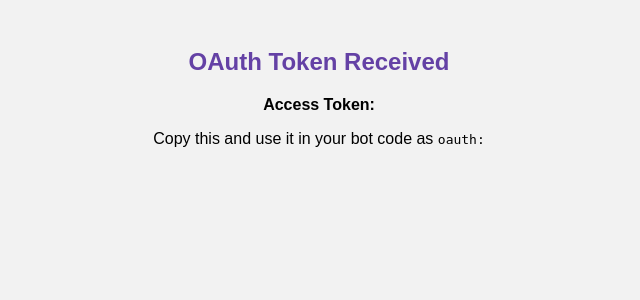
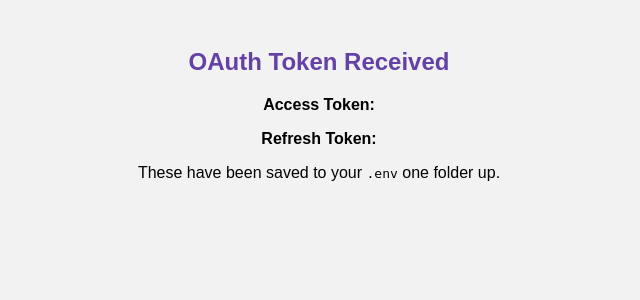
Before and after one commit to Bear-ium/FishBot, a Flask app: template Auth/templates/callback.html in a window 1280 px wide. Shown: the top 300 px of the page, without its empty margins (321-961 px from the left). Run offline with Flask 3, Linux system fonts and the light colour scheme; the template is opened without the code that fills it, so the values that code supplies are empty.

Commit message:
Add Twitch OAuth refresh and env update logic
Introduced a new TwitchAuth module to handle OAuth token refresh and update .env and runtime environment variables. Updated Auth/app.py to save access and refresh tokens to the .env file after authentication, and modified the callback template to display both tokens. Updated Bot/bot.py to use the new TwitchAuth class for obtaining the OAuth token.

```diff
--- a/Auth/app.py
+++ b/Auth/app.py
@@ -3,7 +3,9 @@
 import requests
 import os
 
-load_dotenv()
+# Load .env one folder up
+env_path = os.path.abspath(os.path.join(os.path.dirname(__file__), '..', '.env'))
+load_dotenv(dotenv_path=env_path)
 
 # Important Variables. Probably don't touch them..
 CLIENT_ID = os.getenv("CLIENT_ID")
@@ -11,9 +13,8 @@
 REDIRECT_URI = 'http://localhost:8080/callback'
 SCOPES = 'chat:read chat:edit'
 
-# App
 app = Flask(__name__)
-app.secret_key = os.urandom(24)  # Generate a random secret key for securely signing session cookies
+app.secret_key = os.urandom(24)
 
 @app.route('/')
 def home():
@@ -35,7 +36,7 @@
     if not code:
         return 'No code provided', 400
 
-    tokenUrl = 'https://id.twitch.tv/oauth2/token'
+    token_url = 'https://id.twitch.tv/oauth2/token'
     data = {
         'client_id': CLIENT_ID,
         'client_secret': CLIENT_SECRET,
@@ -44,14 +45,43 @@
         'redirect_uri': REDIRECT_URI,
     }
 
-    response = requests.post(tokenUrl, data=data)
+    response = requests.post(token_url, data=data)
     if response.status_code != 200:
         return f"Error getting token: {response.text}", 500
 
-    tokenInfo = response.json()
-    accessToken = tokenInfo.get('access_token')
+    token_info = response.json()
+    access_token = token_info.get('access_token')
+    refresh_token = token_info.get('refresh_token')
 
-    return render_template('callback.html', access_token=accessToken)
+    update_env({
+        'OAUTH_ID': f'oauth:{access_token}',
+        'TWITCH_REFRESH_TOKEN': refresh_token
+    }, env_path)
+
+    return render_template('callback.html', access_token=access_token, refresh_token=refresh_token)
+
+def update_env(new_values, env_path):
+    if not os.path.exists(env_path):
+        with open(env_path, 'w') as f:
+            for key, value in new_values.items():
+                f.write(f'{key}={value}\n')
+        return
+
+    with open(env_path, 'r', encoding='utf-8') as file:
+        lines = file.readlines()
+
+    keys_written = set()
+    with open(env_path, 'w', encoding='utf-8') as file:
+        for line in lines:
+            key = line.split('=')[0]
+            if key in new_values:
+                file.write(f"{key}={new_values[key]}\n")
+                keys_written.add(key)
+            else:
+                file.write(line)
+        for key, value in new_values.items():
+            if key not in keys_written:
+                file.write(f"{key}={value}\n")
 
 if __name__ == '__main__':
-    app.run(port=8080)
+    app.run(port=8080, debug=True)
--- a/Auth/templates/callback.html
+++ b/Auth/templates/callback.html
@@ -9,7 +9,8 @@
 <body>
     <h2>OAuth Token Received</h2>
     <p><b>Access Token:</b> {{ access_token }}</p>
-    <p>Copy this and use it in your bot code as <code>oauth:{{ access_token }}</code></p>
+    <p><b>Refresh Token:</b> {{ refresh_token }}</p>
+    <p>These have been saved to your <code>.env</code> one folder up.</p>
 </body>
 
 </html>
--- a/Bot/bot.py
+++ b/Bot/bot.py
@@ -9,12 +9,16 @@
 from Modules.Twitch import GetUsername
 from Modules.Network import TwitchIRCClient
 from Modules.Commands import CommandHandler
+from Modules.Auth import TwitchAuth
 
 class TwitchBot:
     def __init__(self):
         load_dotenv()
+        auth = TwitchAuth()
+
         self.botname =  cast(str, os.getenv("BOTNAME"))
-        self.token =    cast(str, os.getenv("OAUTH_ID"))
+        # self.token =    cast(str, os.getenv("OAUTH_ID"))
+        self.token =    auth.get_oauth_token()
         self.channel =  cast(str, os.getenv("LIVE_CHANNEL"))
 
         self.shutdown_requested = threading.Event()
```
Also changed, not shown: Bot/Modules/Auth.py (added, +59 -0 lines).
